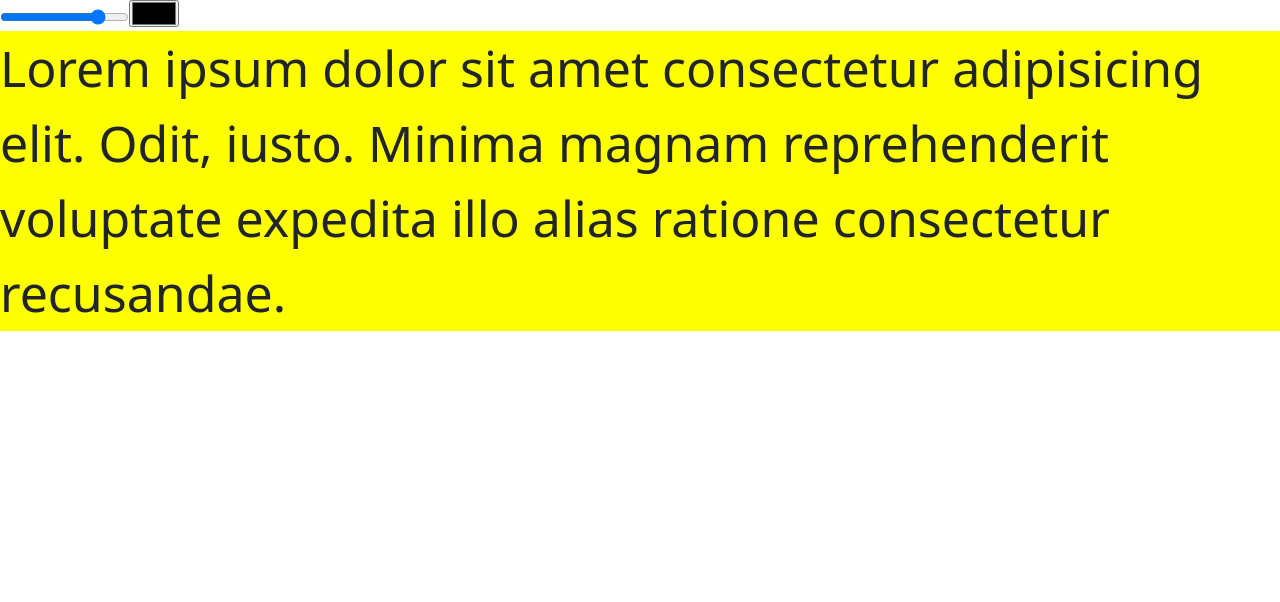
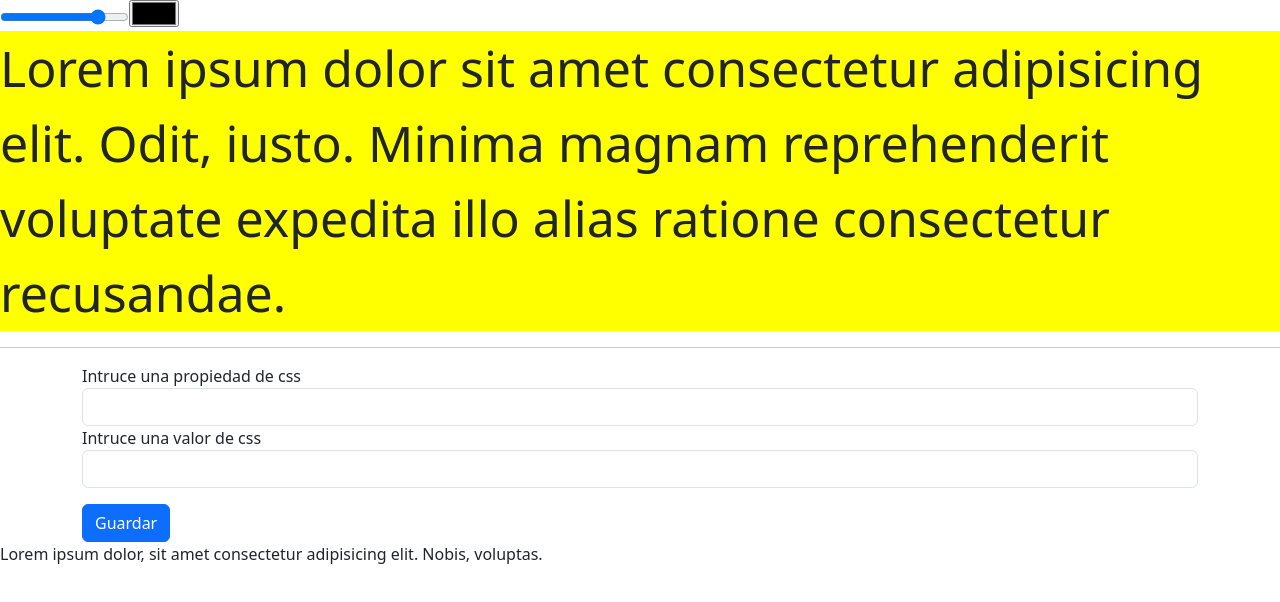
Before and after one commit to mairitikk/UNIR, an Angular app in the folder trabajo/directivas/: page / in a window 1280 px wide. Shown: the top 602 px of the page. Built offline with nearby package versions, Linux system fonts and the light colour scheme.

Commit message:
un formulario que cambia estilos de texto

```diff
--- /dev/null
+++ b/trabajo/directivas/src/app/components/ng-class/ng-class.component.html
@@ -0,0 +1 @@
+<p>ng-class works!</p>
--- a/trabajo/directivas/src/app/components/ng-style/ng-style.component.html
+++ b/trabajo/directivas/src/app/components/ng-style/ng-style.component.html
@@ -11,3 +11,18 @@
          reprehenderit voluptate expedita
          illo alias ratione consectetur recusandae.
     </p>
+    <hr>
+    <section class="container">
+    <div>
+        <label for="propiedad">Intruce una propiedad de css</label>
+        <input class="form-control" type="text" id="propiedad"
+        [(ngModel)]="propiedad">
+    </div>
+    <div>
+        <label for="valor">Intruce una valor de css</label>
+        <input class="form-control" type="text" id="valor"
+        [(ngModel)]="valor">
+    </div>
+    <button class="btn btn-primary mt-3" (click)="cambiarEstilos()">Guardar</button>
+</section>
+<p [ngStyle]="estilosParrafo">Lorem ipsum dolor, sit amet consectetur adipisicing elit. Nobis, voluptas.</p>
--- a/trabajo/directivas/src/app/components/ng-style/ng-style.component.ts
+++ b/trabajo/directivas/src/app/components/ng-style/ng-style.component.ts
@@ -8,6 +8,9 @@ import { Component } from '@angular/core';
 export class NgStyleComponent {
 fontSize: number = 50;
 color: string = 'yellow';
+propiedad: string = "";
+valor:string = "";
+estilosParrafo: any = {};
 
 cambiarFuente($event: any){
   this.fontSize = $event.target.value;
@@ -15,4 +18,7 @@ cambiarFuente($event: any){
 cambiarColor($event: any){
   this.color = $event.target.value;
 }
+cambiarEstilos(){
+  this.estilosParrafo[this.propiedad] = this.valor;
 }
+}
```
Also changed, not shown: trabajo/directivas/src/app/app.module.ts (+6 -2 lines), trabajo/directivas/src/app/components/ng-class/ng-class.component.ts (added, +10 -0 lines), trabajo/directivas/src/app/components/ng-class/ng-class.component.css (added), 1 other file (tests, documents, lock files or other folders).
